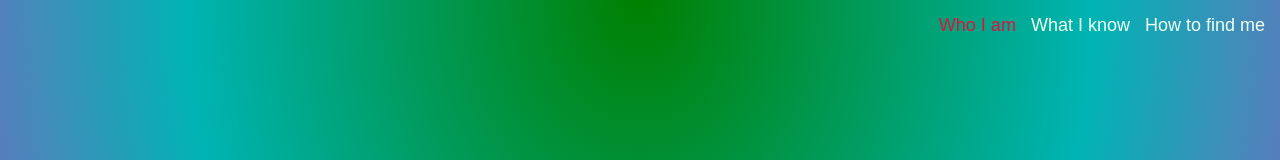
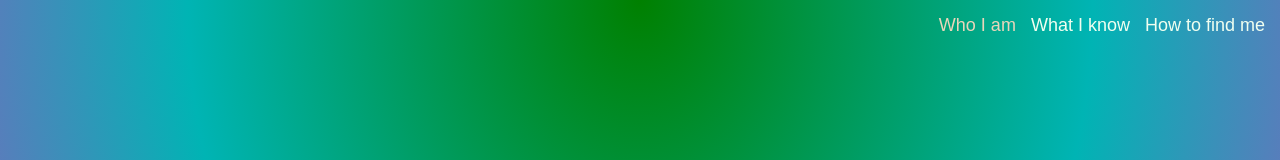
Before and after one commit to krushilnaik/krushilnaik.github.io, a React (Create React App) app: page / in a window 1280 px wide. In both pictures the pointer is over the link "Who I am". Shown: the top 160 px of the page. Built offline with nearby package versions, Linux system fonts and the light colour scheme.

Commit message:
Style tweaks
- make nav bar links more legible on hover

```diff
--- a/src/components/scss/NavBar.scss
+++ b/src/components/scss/NavBar.scss
@@ -35,7 +35,7 @@ nav {
 				transition: 200ms;
 
 				&:hover {
-					color: crimson;
+					color: #e9d6ba;
 					cursor: pointer;
 				}
 			}
```
